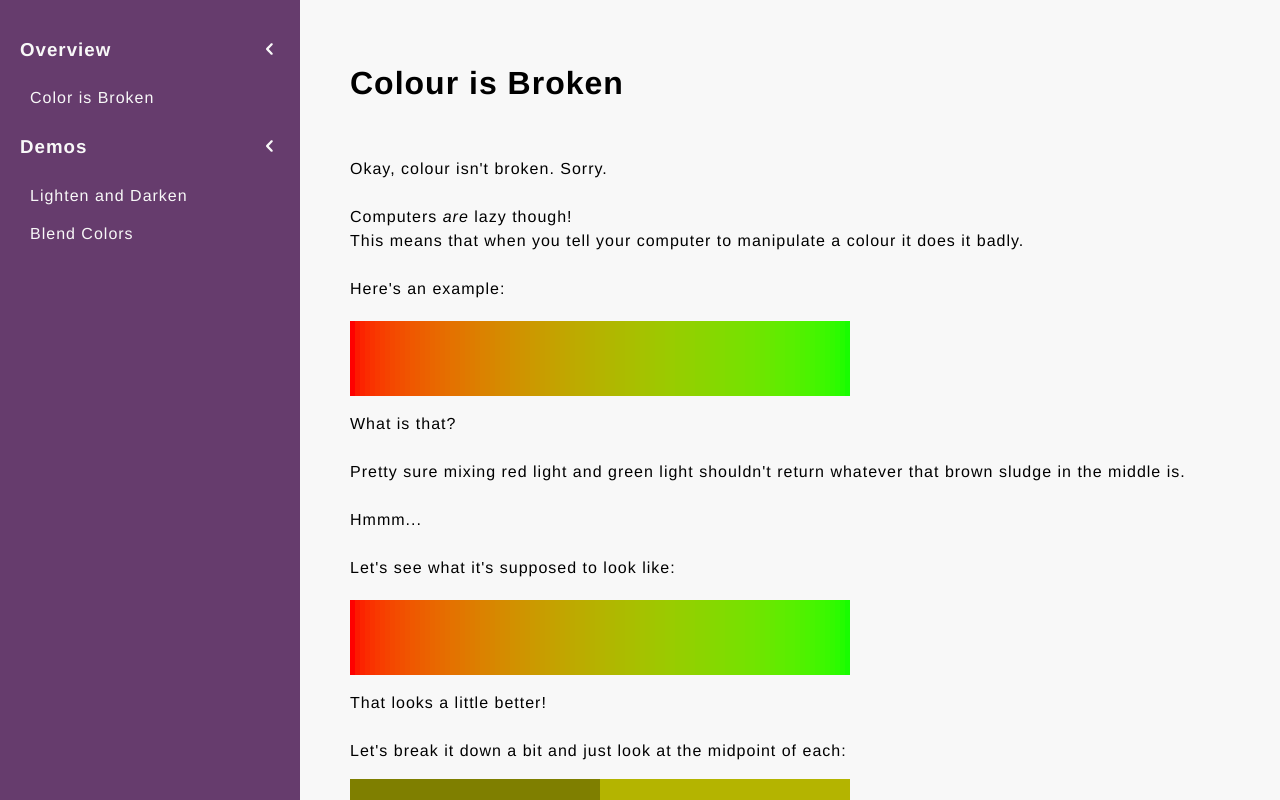
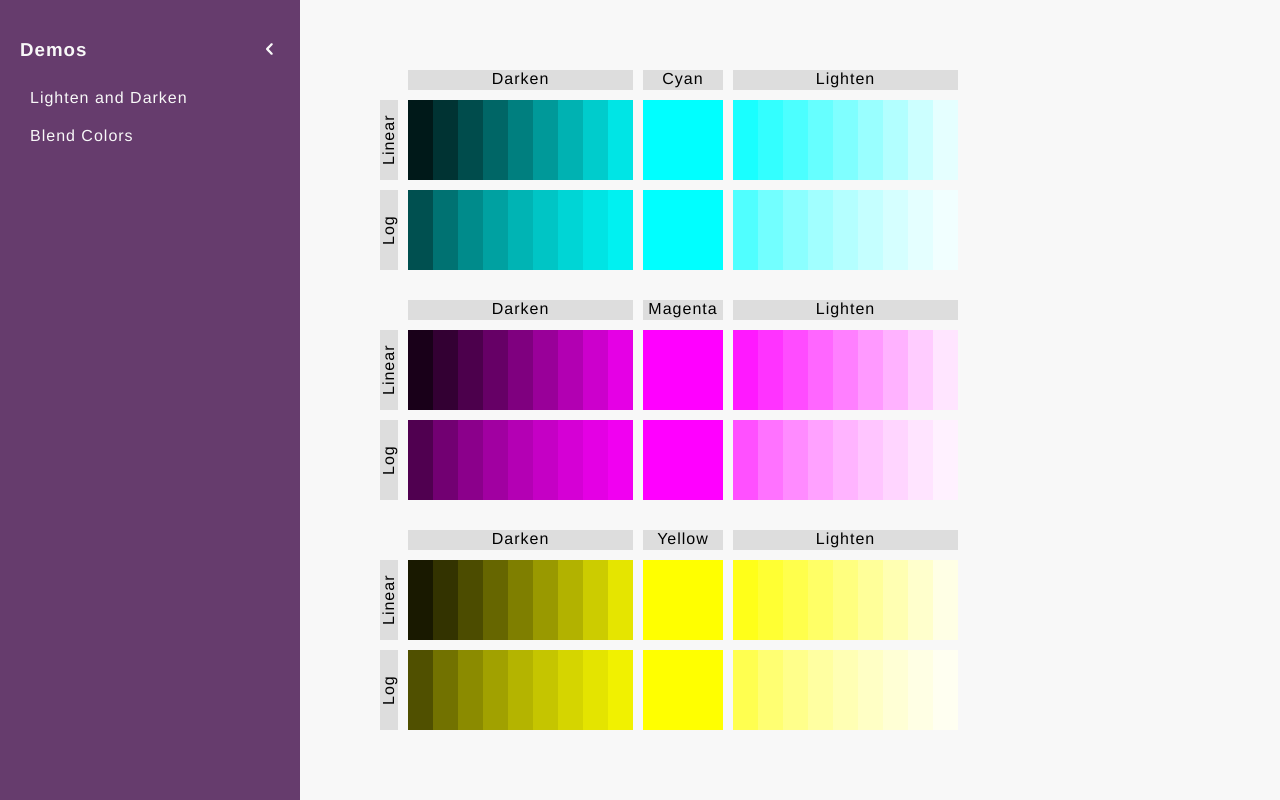
Before and after one commit to zmcadie/throw-shade, a React (Create React App) app: page / in a window 1280 px wide. Built offline with nearby package versions, Linux system fonts and the light colour scheme.

Commit message:
remove posts

```diff
--- a/src/App.js
+++ b/src/App.js
@@ -5,7 +5,6 @@ import uuid from "uuid/v4"
 import ShadeDemo from "./components/ShadeDemo"
 import BlendDemo from "./components/BlendDemo"
 import CodeBlock from "./components/CodeBlock"
-import ColorIsBroken from "./components/ColorIsBroken"
 
 const AppContainer = styled.div`
   display: grid;
@@ -94,14 +93,6 @@ const SidebarSection = ({ title, pages }) => {
   )
 }
 
-const posts = [
-  {
-    label: "Color is Broken",
-    slug: "color-is-broken",
-    Comp: ColorIsBroken
-  }
-]
-
 const demos = [
   {
     label: "Lighten and Darken",
@@ -114,7 +105,7 @@ const demos = [
   }
 ]
 
-const pages = [ ...posts, ...demos ]
+const pages = [ ...demos ]
 
 const getPage = () => {
   const hash = window.location.hash
@@ -135,10 +126,6 @@ const App = () => {
     <AppContainer>
       <Sidebar>
         <SidebarSection
-          title="Overview"
-          pages={ posts }
-        />
-        <SidebarSection
           title="Demos"
           pages={ demos }
         />
--- a/src/components/ColorIsBroken.js
+++ /dev/null
@@ -1,70 +0,0 @@
-import React from "react"
-import styled from "styled-components"
-import uuid from "uuid/v4"
-
-import { SmoothGradient } from './BlendDemo'
-import { blend } from '../colorUtils'
-
-const ColorIsBroken = () => (
-  <div style={{ lineHeight: "1.5rem" }}>
-    <h1>Colour is Broken</h1>
-    <br />
-    <p>
-      Okay, colour isn't broken. Sorry.
-      <br /><br />
-      Computers <i>are</i> lazy though!
-      <br />
-      This means that when you tell your computer to manipulate a colour it does it badly.
-      <br /><br />
-      Here's an example:
-    </p>
-    <SmoothGradient c1="#FF0000" c2="#00FF00" log={ false } />
-    <p>
-      What is that?
-      <br /><br />
-      Pretty sure mixing red light and green light shouldn't return whatever that brown sludge in the middle is.
-      <br /><br />
-      Hmmm...
-      <br /><br />
-      Let's see what it's supposed to look like:
-    </p>
-    <SmoothGradient c1="#FF0000" c2="#00FF00" />
-    <p>
-      That looks a little better!
-      <br /><br />
-      Let's break it down a bit and just look at the midpoint of each:
-    </p>
-    <div style={{ display: "flex" }}>
-      <div style={{ height: "50px", width: "250px", background: blend("#FF0000", "#00FF00", 0.5, "linear") }} />
-      <div style={{ height: "50px", width: "250px", background: blend("#FF0000", "#00FF00") }} />
-    </div>
-    <p>
-      That's a pretty big difference!
-      <br /><br />
-      The first example is how most computer programs approach blending colours and the second is how they <b><i>should</i></b> approach blending colours.
-      <br /><br />
-      So what's going on? Why don't they do it properly? The short answer is math. The long answer is <i>maaaaaaaaath</i>.
-      <br /><br />
-      Sorry. Bad joke.
-      <br /><br />
-      The actual answer is that the way we tell computers what colour something is is limited.
-      There's a few ways to do it but the typical way we represent colours is with three numbers, each on a scale from 0 to 255,
-      each representing the amount of either red, green, or blue light in the colour. This method is a rough approximation of how our eyes process light and colour.
-      I'll go into more detail later but the root of the problem is that what these numbers represent isn't actually the level of their respective wavelengths.
-      These numbers actually represent much larger numbers that themselves are a much better approximation of the wavelengths they represent.
-      <br /><br />
-      Since these numbers are only approximate we won't get the correct value when we try blend them.
-      Instead we have to take the time to calculate what they represent before we try any funny business.
-      Unfortunately most software is lazy and skips that step.
-    </p>
-    <p>Lazy:</p>
-    <SmoothGradient c1="#FF0000" c2="#00FF00" type="linear" />
-    <p>Correct:</p>
-    <SmoothGradient c1="#FF0000" c2="#00FF00" />
-    <p>
-      Let's just do things properly. They look better that way.
-    </p>
-  </div>
-)
-
-export default ColorIsBroken
```
